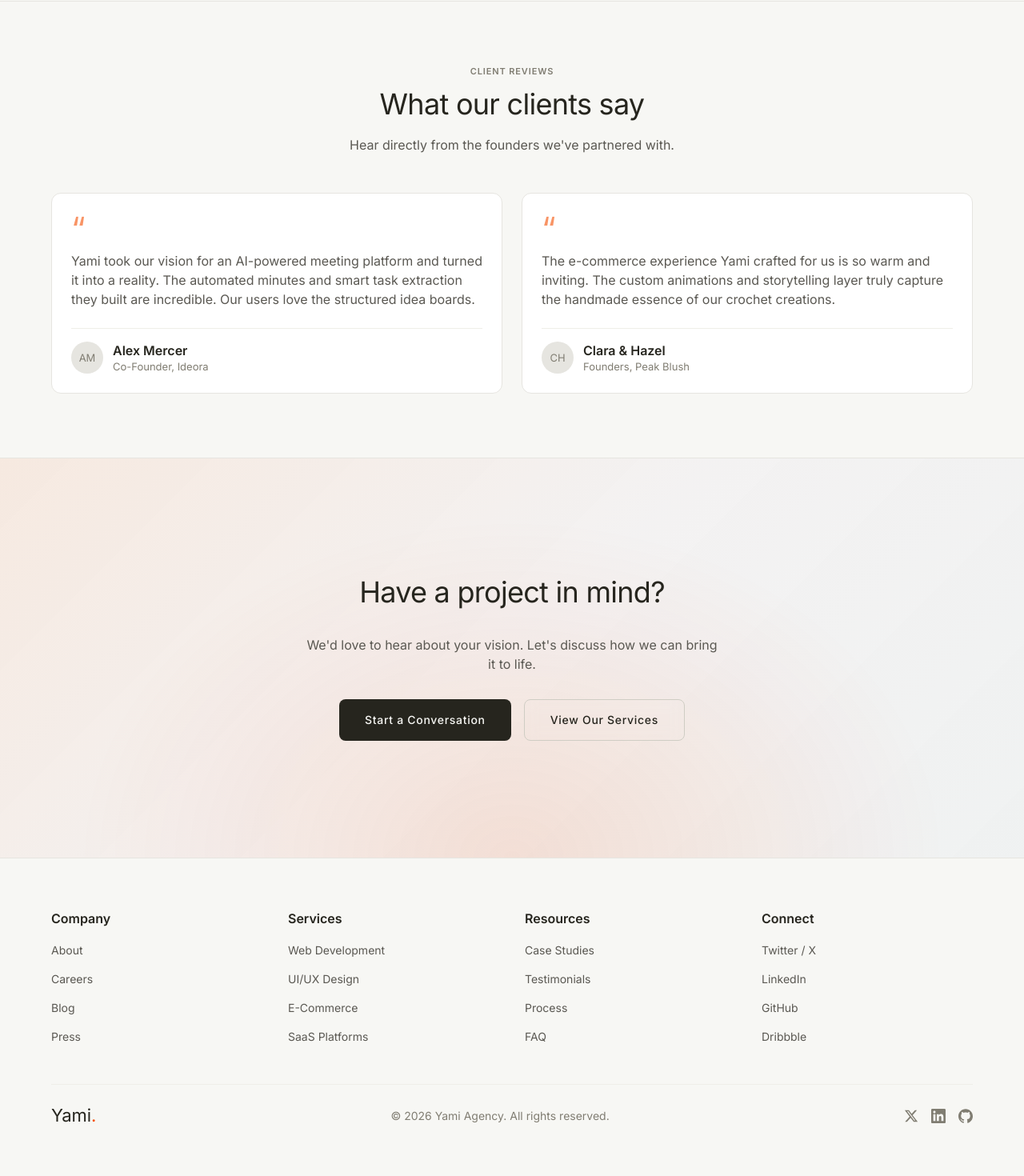
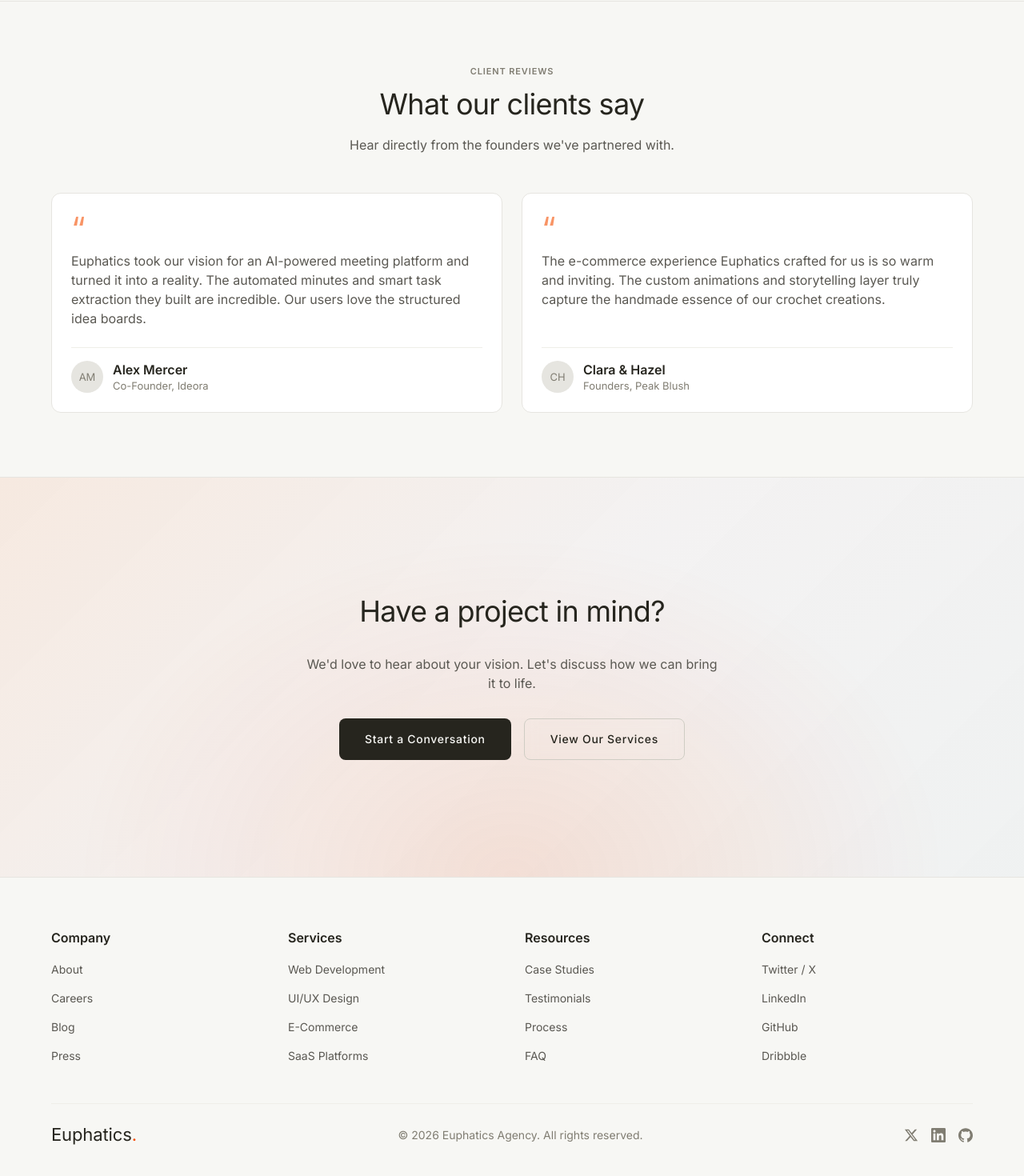
Before and after one commit to mujahiddxd/the-redsdigital, a Next.js app: page /works in a window 1280 px wide. Shown: the part 1090-2560 px from the top of the page at 80% size. Built offline with nearby package versions, Linux system fonts and the light colour scheme.

Commit message:
Changed the name

```diff
--- a/src/app/contactUs/page.tsx
+++ b/src/app/contactUs/page.tsx
@@ -314,7 +314,7 @@ export default function ContactUsPage() {
                 <div className="flex flex-col gap-sm">
                   {/* Email */}
                   <a
-                    href="mailto:hello@yami.agency"
+                    href="mailto:hello@euphatics.agency"
                     className="group flex items-center gap-base p-base border border-hairline rounded-md hover:border-primary/40 transition-all duration-300 no-underline"
                     id="contact-email-link"
                   >
@@ -326,7 +326,7 @@ export default function ContactUsPage() {
                       <path d="M16 8v5a3 3 0 0 0 6 0v-1a10 10 0 1 0-3.92 7.94" />
                     </svg>
                     <span className="text-body-sm text-body group-hover:text-ink transition-colors duration-200" style={{ fontFamily: 'var(--font-mono)' }}>
-                      hello@yami.agency
+                      hello@euphatics.agency
                     </span>
                   </a>
 
@@ -423,7 +423,7 @@ export default function ContactUsPage() {
             </h2>
             <div className="flex flex-col sm:flex-row gap-base">
               <a
-                href="mailto:hello@yami.agency"
+                href="mailto:hello@euphatics.agency"
                 className="text-button bg-ink text-canvas px-xl py-base rounded-md no-underline transition-all duration-500 hover:bg-primary hover:text-on-primary inline-flex items-center justify-center tracking-wider"
                 style={{ height: '52px' }}
                 id="contact-cta-call"
--- a/src/app/globals.css
+++ b/src/app/globals.css
@@ -1,7 +1,7 @@
 @import "tailwindcss";
 
 /* ══════════════════════════════════════════════════════════════
-   YAMI DESIGN SYSTEM — Light Mode (Warm Cream Canvas)
+   EUPHATICS DESIGN SYSTEM — Light Mode (Warm Cream Canvas)
    Based on design.md Cursor-inspired specification
    ══════════════════════════════════════════════════════════════ */
 
--- a/src/app/layout.tsx
+++ b/src/app/layout.tsx
@@ -18,12 +18,12 @@ const jetbrainsMono = JetBrains_Mono({
 });
 
 export const metadata: Metadata = {
-  title: "Yami — Digital Agency | Web Development & Design",
+  title: "Euphatics — Digital Agency | Web Development & Design",
   description:
-    "Yami is a premium digital agency specializing in high-conversion web development, modern UI/UX design, and full-stack engineering. We build websites that transform visitors into loyal customers.",
+    "Euphatics is a premium digital agency specializing in high-conversion web development, modern UI/UX design, and full-stack engineering. We build websites that transform visitors into loyal customers.",
   keywords: "digital agency, web development, UI/UX design, web design, frontend, full-stack",
   openGraph: {
-    title: "Yami — Digital Agency",
+    title: "Euphatics — Digital Agency",
     description: "We build websites that convert visitors into customers.",
     type: "website",
   },
--- a/src/app/works/page.tsx
+++ b/src/app/works/page.tsx
@@ -74,14 +74,14 @@ const CATEGORIES = ['All', ...Array.from(new Set(PROJECTS.map((p) => p.category)
 /* ── Work Page Testimonials ── */
 const WORKS_TESTIMONIALS = [
   {
-    quote: "Yami took our vision for an AI-powered meeting platform and turned it into a reality. The automated minutes and smart task extraction they built are incredible. Our users love the structured idea boards.",
+    quote: "Euphatics took our vision for an AI-powered meeting platform and turned it into a reality. The automated minutes and smart task extraction they built are incredible. Our users love the structured idea boards.",
     name: "Alex Mercer",
     role: "Co-Founder",
     company: "Ideora",
     initials: "AM",
   },
   {
-    quote: "The e-commerce experience Yami crafted for us is so warm and inviting. The custom animations and storytelling layer truly capture the handmade essence of our crochet creations.",
+    quote: "The e-commerce experience Euphatics crafted for us is so warm and inviting. The custom animations and storytelling layer truly capture the handmade essence of our crochet creations.",
     name: "Clara & Hazel",
     role: "Founders",
     company: "Peak Blush",
--- a/src/components/Contact.tsx
+++ b/src/components/Contact.tsx
@@ -241,7 +241,7 @@ export default function Contact() {
             <div className="flex flex-col gap-sm">
               {/* Email */}
               <a
-                href="mailto:hello@yami.agency"
+                href="mailto:hello@euphatics.agency"
                 className="group flex items-center gap-base p-base border border-hairline rounded-md hover:border-primary/40 transition-all duration-300 no-underline"
                 id="contact-email-link"
               >
@@ -253,7 +253,7 @@ export default function Contact() {
                   <path d="M16 8v5a3 3 0 0 0 6 0v-1a10 10 0 1 0-3.92 7.94" />
                 </svg>
                 <span className="text-body-sm text-body group-hover:text-ink transition-colors duration-200" style={{ fontFamily: 'var(--font-mono)' }}>
-                  hello@yami.agency
+                  hello@euphatics.agency
                 </span>
               </a>
 
--- a/src/components/Footer.tsx
+++ b/src/components/Footer.tsx
@@ -65,11 +65,11 @@ export default function Footer() {
         <div className="border-t border-hairline-soft pt-lg flex flex-col md:flex-row items-center justify-between gap-base">
           {/* Wordmark */}
           <a href="#" className="text-display-sm text-ink no-underline tracking-tight">
-            Yami<span className="text-primary">.</span>
+            Euphatics<span className="text-primary">.</span>
           </a>
 
           <p className="text-body-sm text-muted">
-            &copy; {new Date().getFullYear()} Yami Agency. All rights reserved.
+            &copy; {new Date().getFullYear()} Euphatics Agency. All rights reserved.
           </p>
 
           {/* Social Icons */}
--- a/src/components/Hero.tsx
+++ b/src/components/Hero.tsx
@@ -31,7 +31,7 @@ export default function Hero() {
           </h1>
 
           <p className="text-body-md text-body max-w-[560px] mx-auto mb-xl">
-            Yami is a premium digital agency crafting high-performance websites,
+            Euphatics is a premium digital agency crafting high-performance websites,
             modern interfaces, and scalable web applications that drive real business growth.
           </p>
 
@@ -112,7 +112,7 @@ function IDEMockup() {
           <span className="w-[12px] h-[12px] rounded-full bg-[var(--color-timeline-done)] opacity-70"></span>
           <span className="w-[12px] h-[12px] rounded-full bg-[var(--color-success)] opacity-70"></span>
         </div>
-        <span className="text-caption text-muted ml-sm">index.jsx — Yami Project</span>
+        <span className="text-caption text-muted ml-sm">index.jsx — Euphatics Project</span>
       </div>
 
       {/* Editor Panes */}
--- a/src/components/Navbar.tsx
+++ b/src/components/Navbar.tsx
@@ -42,7 +42,7 @@ export default function Navbar() {
       <div className="max-w-[1200px] mx-auto px-lg h-full flex items-center justify-between">
         {/* Wordmark */}
         <a href="#" className="text-ink text-display-sm no-underline tracking-tight" id="nav-wordmark">
-          Yami<span className="text-primary">.</span>
+          Euphatics<span className="text-primary">.</span>
         </a>
 
         {/* Desktop Menu */}
--- a/src/components/Testimonials.tsx
+++ b/src/components/Testimonials.tsx
@@ -10,14 +10,14 @@ interface Testimonial {
 
 const TESTIMONIALS: Testimonial[] = [
   {
-    quote: "Yami took our vision for an AI-powered meeting platform and turned it into a reality. The automated minutes and smart task extraction they built are incredible. Our users love the structured idea boards.",
+    quote: "Euphatics took our vision for an AI-powered meeting platform and turned it into a reality. The automated minutes and smart task extraction they built are incredible. Our users love the structured idea boards.",
     name: "Alex Mercer",
     role: "Co-Founder",
     company: "Ideora",
     initials: "AM",
   },
   {
-    quote: "The e-commerce experience Yami crafted for us is so warm and inviting. The custom animations and storytelling layer truly capture the handmade essence of our crochet creations.",
+    quote: "The e-commerce experience Euphatics crafted for us is so warm and inviting. The custom animations and storytelling layer truly capture the handmade essence of our crochet creations.",
     name: "Clara & Hazel",
     role: "Founders",
     company: "Peak Blush",
```
Also changed, not shown: 1 other file (tests, documents, lock files or other folders).
